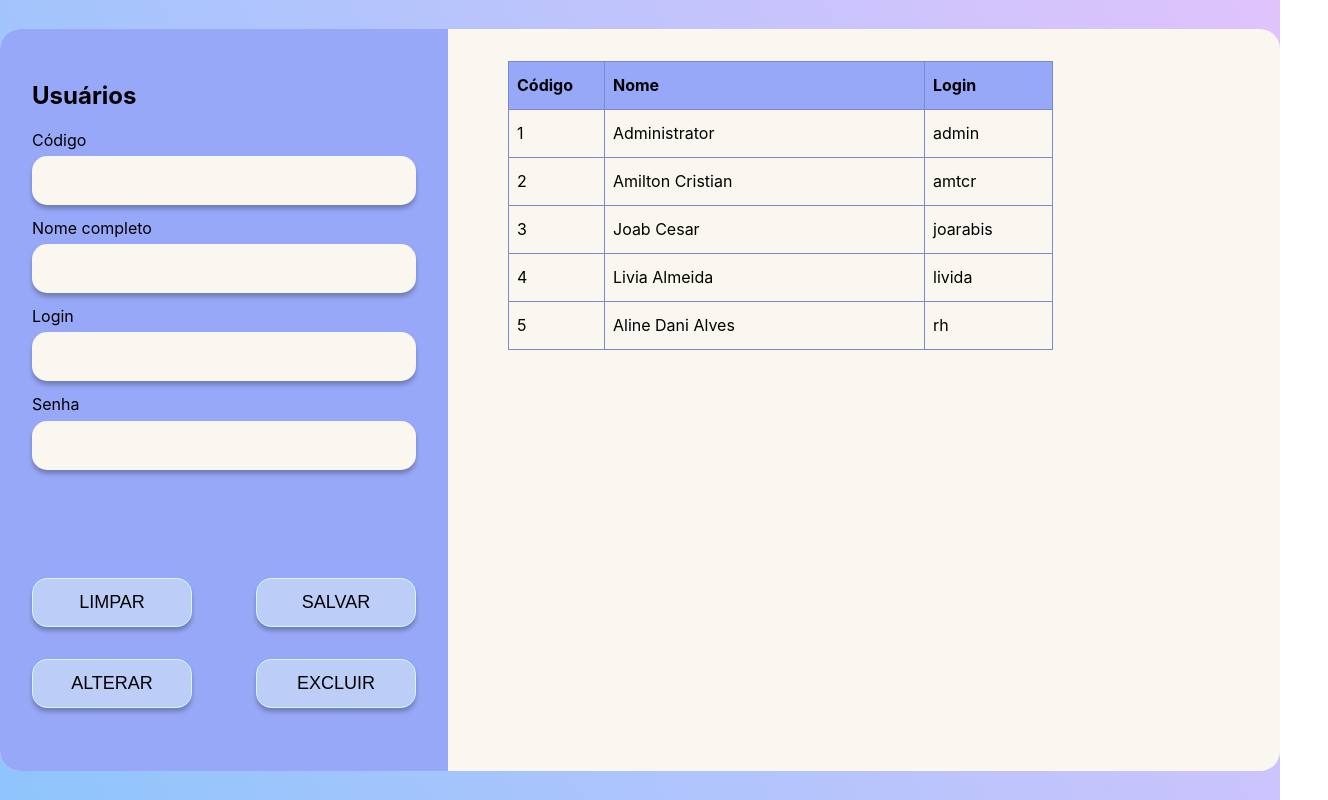
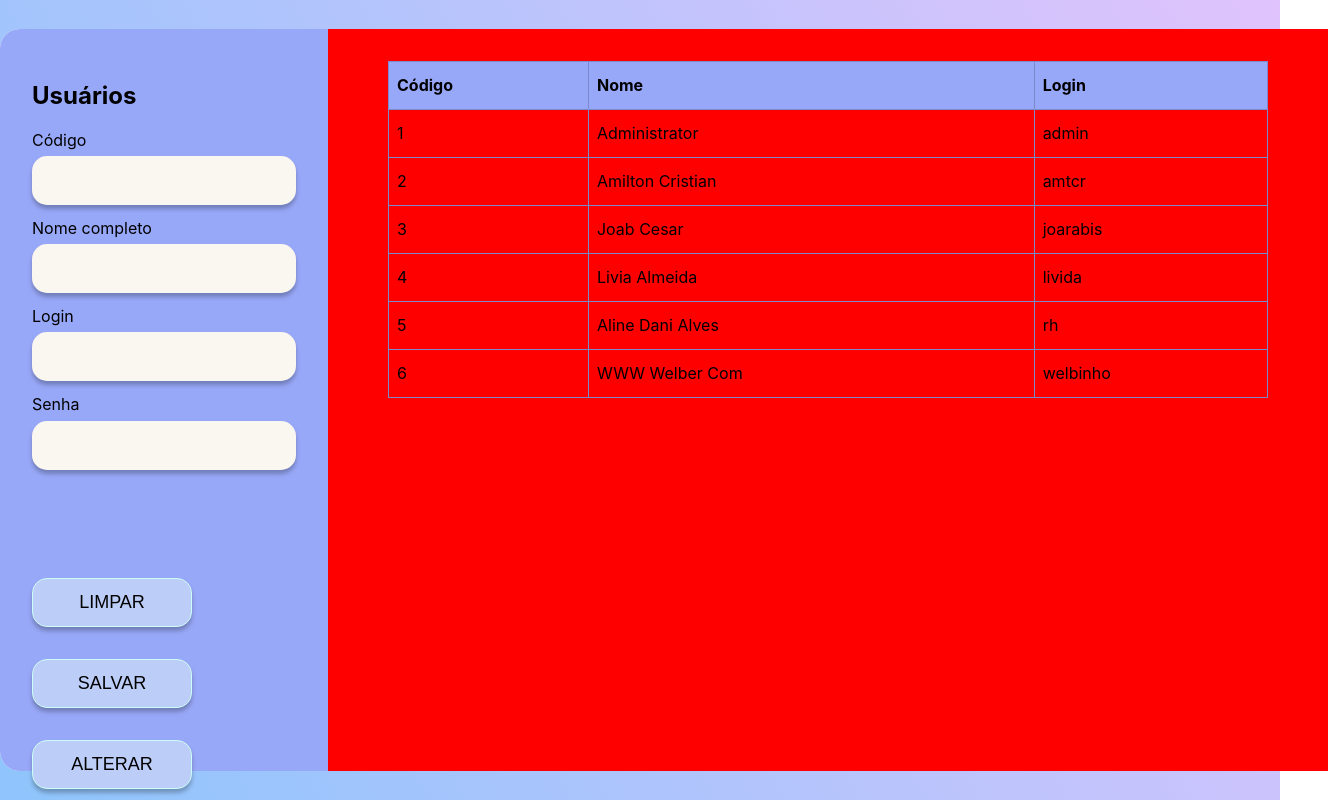
Before and after one commit to AmiltonCabral/front-gerenciamento-estoque, a Next.js app: page / in a window 1280 px wide. Shown: the top 800 px of the page, 1328 px wide, since content can reach past the window. Built offline with nearby package versions, Linux system fonts and the light colour scheme.

Commit message:
Feat: table header

```diff
--- a/mocks/users.ts
+++ b/mocks/users.ts
@@ -1,5 +1,6 @@
 export const users: Users = {
-  users: [
+  header: ['Código', 'Nome', 'Login'],
+  data: [
     {
       id: 1,
       name: 'Administrator',
@@ -25,14 +26,19 @@ export const users: Users = {
       name: 'Aline Dani Alves',
       login: 'rh',
     },
-  ]
+    {
+      id: 6,
+      name: 'WWW Welber Com',
+      login: 'welbinho',
+    },
+  ],
 }
 
 type Users = {
-  users:
-  {
-    id: number,
-    name: string,
-    login: string,
-  }[],
+  header: string[]
+  data: {
+    id: number
+    name: string
+    login: string
+  }[]
 }
--- a/src/components/Table/Table.tsx
+++ b/src/components/Table/Table.tsx
@@ -1,5 +1,9 @@
 import { users } from '../../../mocks'
 import styles from './table.module.scss'
+
+interface Props {
+  header: string[]
+}
 
 function Table() {
   return (
@@ -7,13 +11,13 @@ function Table() {
       <table data-fs-table>
         <thead>
           <tr>
-            <th data-fs-table-id>Código</th>
-            <th data-fs-table-name>Nome</th>
-            <th data-fs-table-login>Login</th>
+            {users.header.map((head, index) => (
+              <th key={`${index}-${head}`}>{head}</th>
+            ))}
           </tr>
         </thead>
         <tbody>
-          {users.users.map((user) => (
+          {users.data.map((user) => (
             <tr key={user.id} data-fs-table-items>
               <td>{user.id}</td>
               <td>{user.name}</td>
--- a/src/components/Table/table.module.scss
+++ b/src/components/Table/table.module.scss
@@ -1,8 +1,10 @@
 .fsTable {
+  background-color: red;
   [data-fs-table] {
     margin: 2rem 60px;
     border-spacing: 0;
     border-collapse: collapse;
+    width: 55rem;
 
     thead tr {
       height: 3rem;
@@ -12,7 +14,7 @@
 
       th {
         border: 1px solid var(--color-neutral-0);
-        padding-left: 0.5rem;
+        padding: 0 0.5rem;
         text-align: left;
       }
     }
@@ -22,21 +24,8 @@
 
       td {
         border: 1px solid var(--color-neutral-0);
-        padding-left: 0.5rem;
+        padding: 0 0.5rem;
       }
     }
-
-    [data-fs-table-id] {
-      min-width: 6rem;
-    }
-
-    [data-fs-table-name] {
-      min-width: 20rem;
-    }
-
-    [data-fs-table-login] {
-      min-width: 8rem;
-    }
   }
-
 }
```
